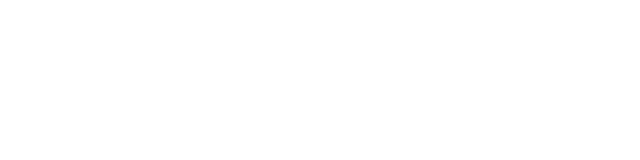
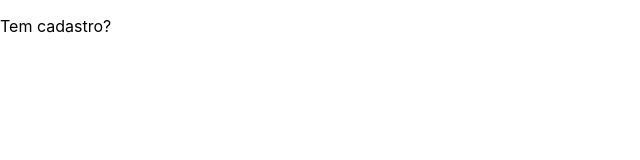
Before and after one commit to JonatasDomingos/controle-estoque, a React (Create React App) app: page /usuario/cadastro in a window 1280 px wide. Shown: the top 160 px of the page, without its empty margins (0-640 px from the left). Built offline with nearby package versions, Linux system fonts and the light colour scheme.

Commit message:
Aprimoramento do codigo em aula

```diff
--- /dev/null
+++ b/src/pages/Erro/Erro.jsx
@@ -0,0 +1,9 @@
+import React from 'react'
+
+const Erro = () => (
+    <div>
+      <p>Tem Erro?</p>
+    </div>
+)
+
+export default Erro
--- /dev/null
+++ b/src/pages/Usuario/Cadastro/Cadastro.jsx
@@ -0,0 +1,9 @@
+import React from 'react'
+
+const Cadastro = () => (
+    <div>
+      <p>Tem cadastro?</p>
+    </div>
+)
+
+export default Cadastro
--- /dev/null
+++ b/src/pages/Usuario/Login/Login.jsx
@@ -0,0 +1,9 @@
+import React from 'react'
+
+const Login = () => (
+    <div>
+      <p>Tem login?</p>
+    </div>
+)
+
+export default Login
--- a/src/pages/home/Home.jsx
+++ b/src/pages/home/Home.jsx
@@ -0,0 +1,9 @@
+import React from 'react'
+
+const Home = () => (
+    <div>
+      <p>Tem home?</p>
+    </div>
+)
+
+export default Home
--- a/src/pages/usuario/cadastro-page/cadastro-page.jsx
+++ /dev/null
@@ -1 +0,0 @@
-export default Cadastro
--- a/src/pages/usuario/login-page/login-page.jsx
+++ /dev/null
@@ -1 +0,0 @@
-export default Login
--- a/src/router/router.js
+++ b/src/router/router.js
@@ -0,0 +1,21 @@
+import React from "react"
+import {BrowserRouter, Switch, Route} from 'react-router-dom'
+
+import Cadastro from '../pages/Usuario/Cadastro/Cadastro'
+import Login from '../pages/Usuario/Login/Login'
+import Home from '../pages/Home/Home'
+import Erro from '../pages/Erro/Erro'
+
+
+const Router = () => (
+  <BrowserRouter>
+      <Switch>
+        <Route path="/" exact component={Home} />
+        <Route path="/usuario/login" exact component={Login} />
+        <Route path="/usuario/cadastro" exact component={Cadastro} />
+        <Route path="*" component={Erro} />
+      </Switch>
+  </BrowserRouter>
+)
+
+export default Router
```
Also changed, not shown: src/App.js (+3 -9 lines).
